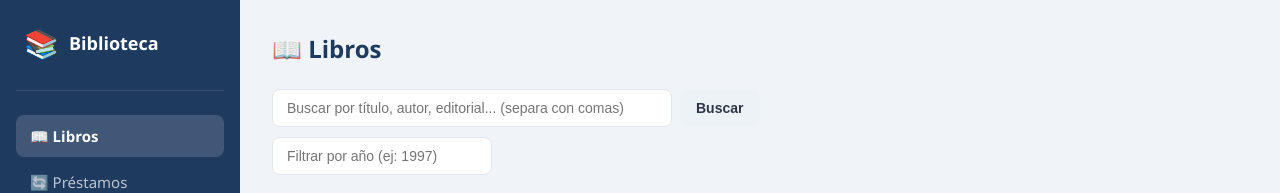
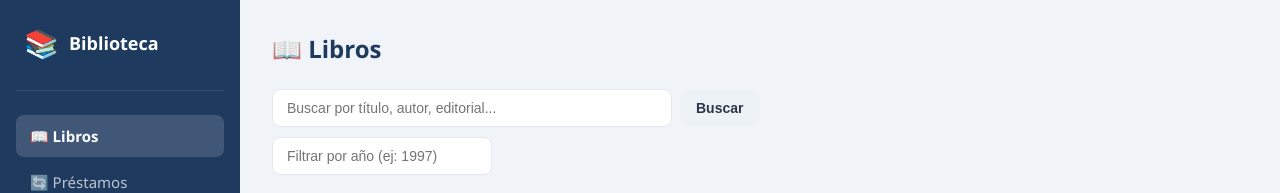
Before and after one commit to dacabrera3-prog/biblioteca-frontend, a React (Vite) app: page /libros in a window 1280 px wide. Shown: the top 193 px of the page. Built offline with nearby package versions, Linux system fonts and the light colour scheme; no server answers; sample sign-in values are in the browser's storage.

Commit message:
fix: quitar texto de comas del placeholder

```diff
--- a/src/pages/Libros.tsx
+++ b/src/pages/Libros.tsx
@@ -144,7 +144,7 @@ export default function Libros() {
       <form onSubmit={handleSearch} className="search-bar">
         <input
           type="text"
-          placeholder="Buscar por título, autor, editorial... (separa con comas)"
+          placeholder="Buscar por título, autor, editorial..."
           value={buscar}
           onChange={(e) => setBuscar(e.target.value)}
         />
```
